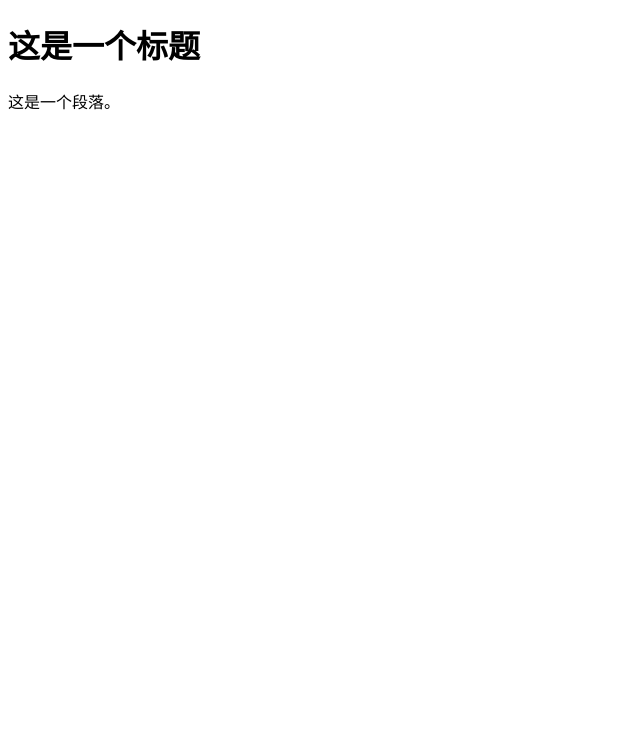
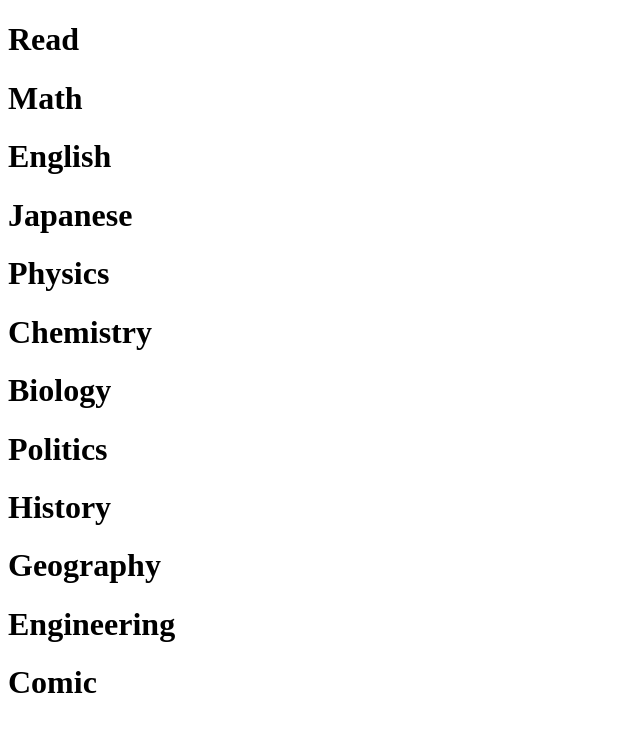
Before and after one commit to Amdelet/Amdelet.github.io, a plain HTML site: page index.html in a window 1280 px wide. Shown: the whole page, without its empty margins (0-640 px from the left). Drawn offline with Linux system fonts and the light colour scheme.

Commit message:
Update index.html

```diff
--- a/index.html
+++ b/index.html
@@ -3,10 +3,21 @@
 <head>
     <meta charset="UTF-8">
     <meta name="viewport" content="width=device-width, initial-scale=1.0">
-    <title>文档标题</title>
+    <title>Menu</title>
 </head>
 <body>
-    <h1>这是一个标题</h1>
-    <p>这是一个段落。</p>
+    <h1>Read</h1>
+    <h1>Math</h1>
+    <h1>English</h1>
+    <h1>Japanese</h1>
+    <h1>Physics</h1>
+    <h1>Chemistry</h1>
+    <h1>Biology</h1>
+    <h1>Politics</h1>
+    <h1>History</h1>
+    <h1>Geography</h1>
+    <h1>Engineering</h1>
+    <h1>Comic</h1>
+    <p></p>
 </body>
 </html>
```
